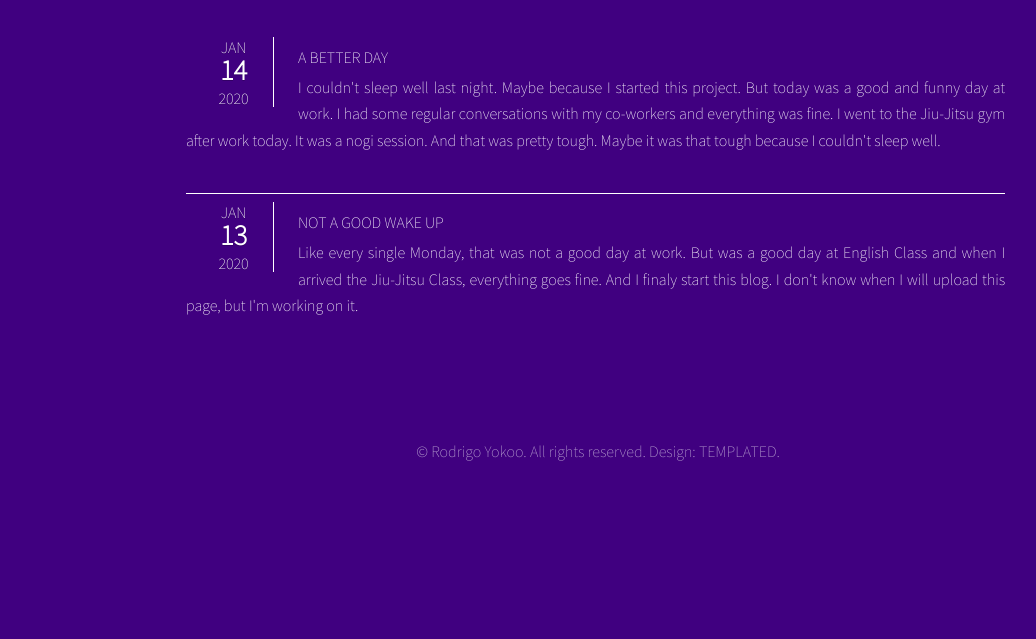
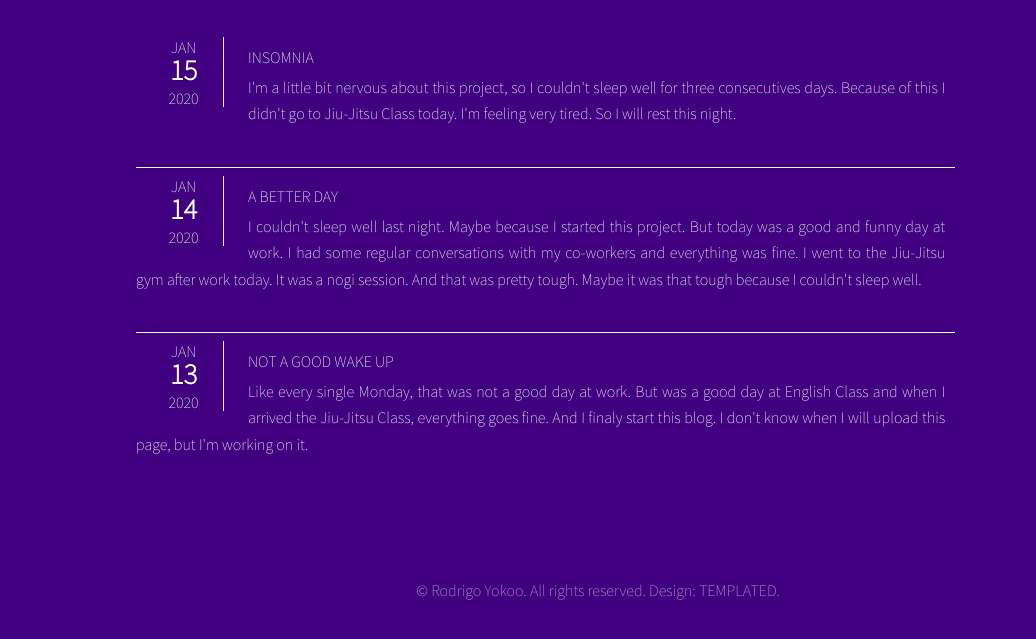
Before and after one commit to rodyokoo/MyPage, a plain HTML site: page journal.html in a window 1280 px wide. Shown: the part 153-792 px from the top of the page, without its empty margins (42-1078 px from the left). Drawn offline with Linux system fonts and the light colour scheme.

Commit message:
upgrade 15 jan 2020
last upgrade

```diff
--- a/assets/css/main.css
+++ b/assets/css/main.css
@@ -955,12 +955,12 @@ label[for="bt_menu"]{
 	}
 
 	div.video{
-		margin-left: 100px;
+		margin-left: 55px;
 	}
 
 	#bt_menu:checked ~ .menu{
 		margin: 0;
-		width: 100px;
+		width: 40px;
 	}
 	.menu{
 		margin-top: 5px;
@@ -990,7 +990,7 @@ ul.style1
 		list-style: none;
 		text-align: left;
 		color: #6c6c6c;
-		margin-left: 100px;
+		margin-left: 50px;
 	}
 
 	ul.style1 li
@@ -1009,6 +1009,7 @@ ul.style1
 	{
 		margin: 0;
 		border: none;
+		margin-right: 10px;
 	}
 
 	ul.style1 a
--- a/journal.html
+++ b/journal.html
@@ -35,6 +35,13 @@
 					</div>
 					<ul class="style1">
 						<li class="first">
+							<p class="date"><a>jan<b>15</b>2020</a></p>
+							<h3>insomnia</h3>
+							<p><a>I'm a little bit nervous about this project, so I couldn't sleep well for three consecutives days.
+								Because of this I didn't go to Jiu-Jitsu Class today. I'm feeling very tired. So I will rest this night.
+							</a></p>
+						</li>
+						<li class="first">
 							<p class="date"><a>jan<b>14</b>2020</a></p>
 							<h3>a better day</h3>
 							<p><a>I couldn't sleep well last night. Maybe because I started this project.
```
Also changed, not shown: vlog.html (+1 -1 lines).
